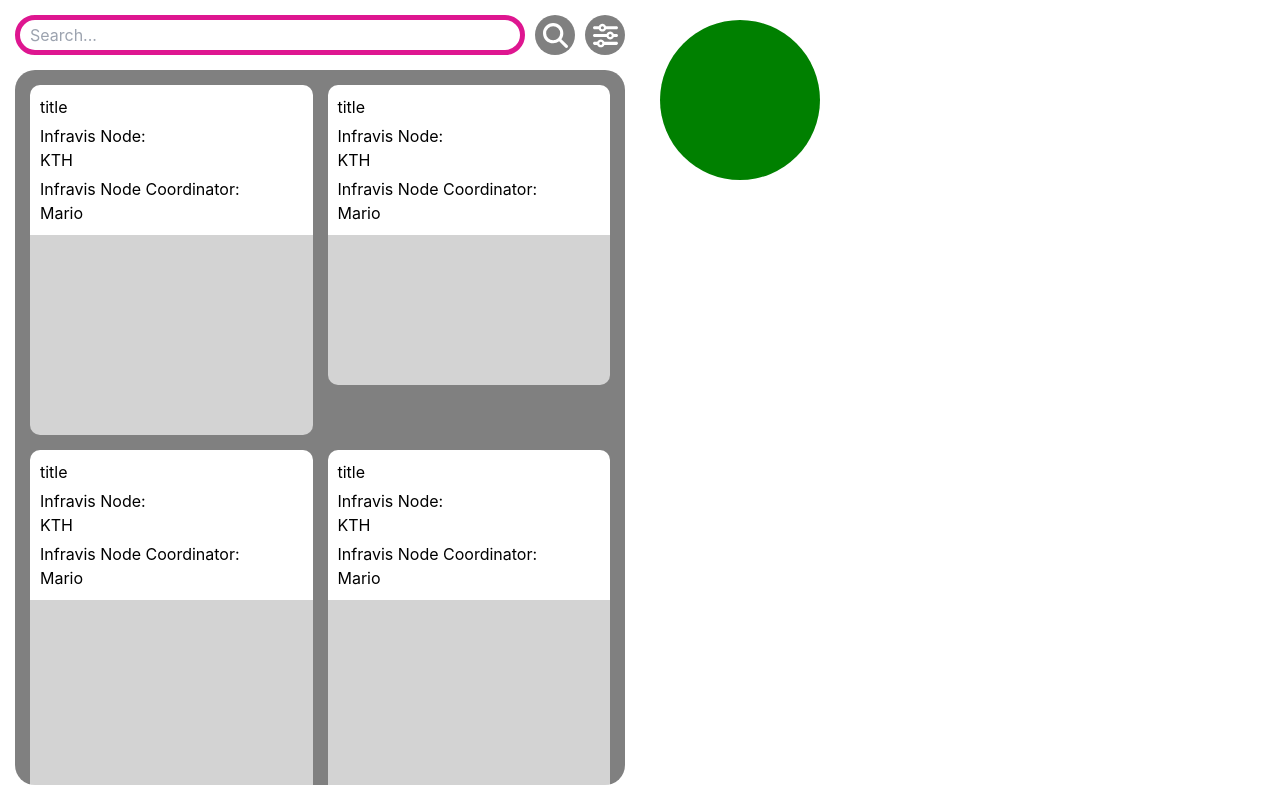
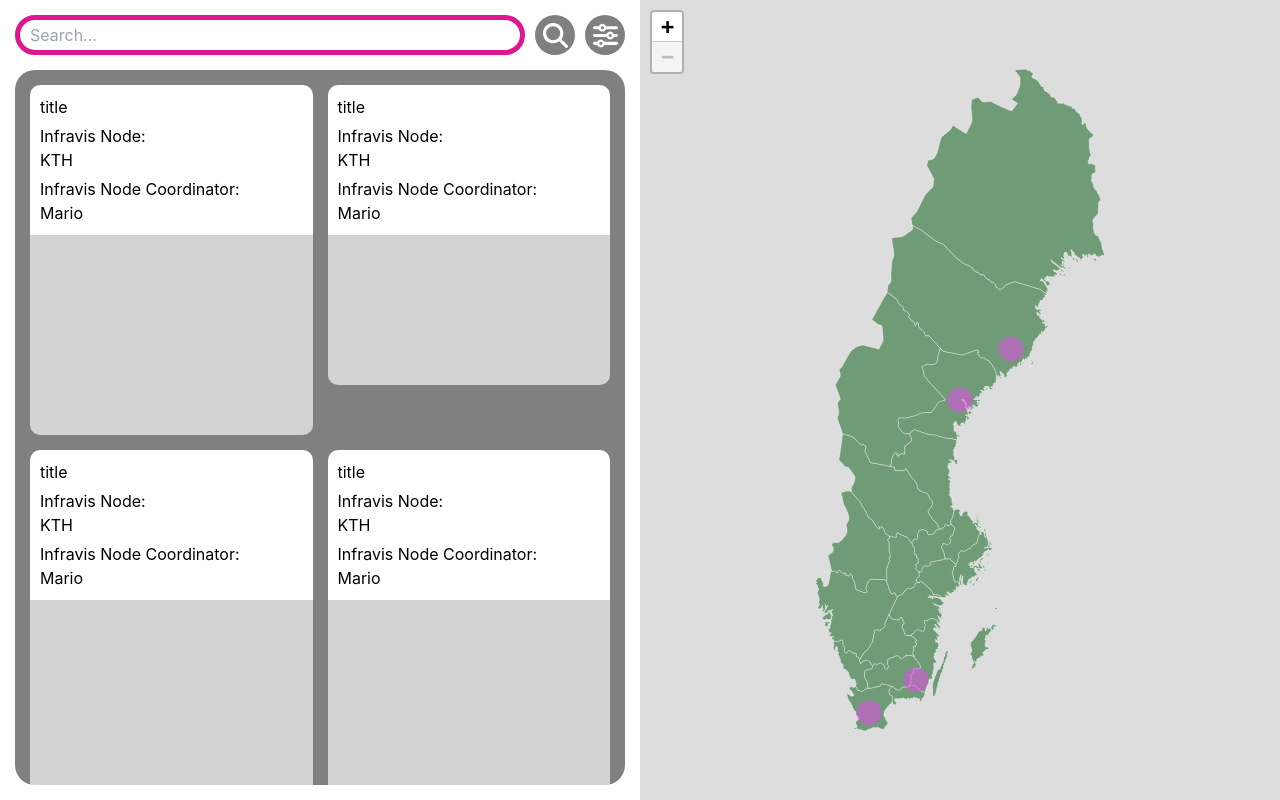
Before and after one commit to Infravis-map/visual-map, a Next.js app: page /test in a window 1280 px wide. Built offline with nearby package versions, Linux system fonts and the light colour scheme.

Commit message:
merged together the map and testing js file

```diff
--- a/pages/test.js
+++ b/pages/test.js
@@ -1,8 +1,10 @@
 import D3Example from '../components/D3Example'
-//import Chart from '../components/Chart'
 import Project from '../components/Project'
 import { useState, useRef } from "react"
+import dynamic from 'next/dynamic'
 import styles from '../styles/test.module.css'
+
+const Map = dynamic(() => import('../components/Map.js'), { ssr: false });
 
 export default function TestPage() {
     const [search, setSearch] = useState("")
@@ -79,7 +81,8 @@ export default function TestPage() {
 
 
             <div ref={mapRef}>
-                <D3Example width="200" height="200" />
+                {/* <D3Example width="200" height="200" /> */}
+                <Map/>
             </div>
         </div>
     )
```
